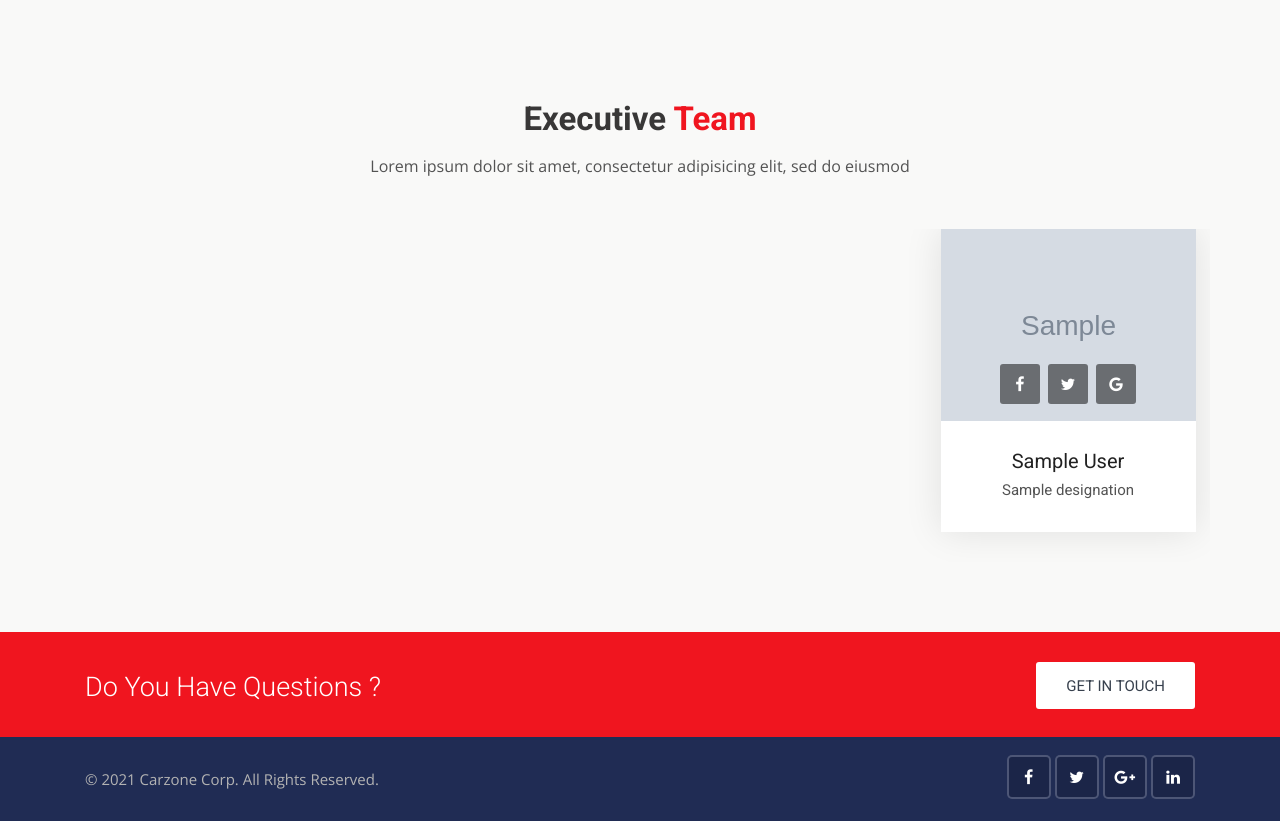
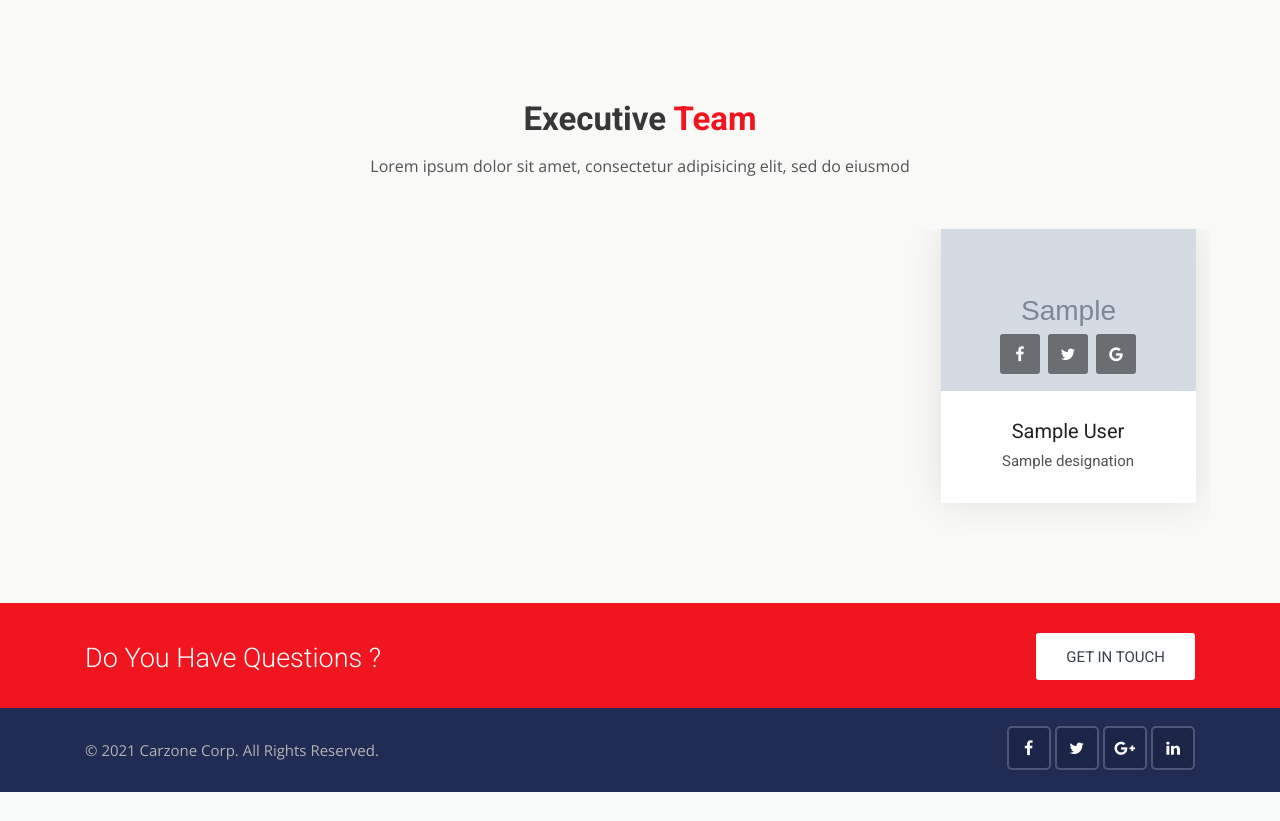
Before and after one commit to dnp176/Carzon_Django_Project, a Django app: template templates/pages/home.html in a window 1280 px wide. Shown: the part 2395-3216 px from the top of the page. After the commit the page ends 3187 px from the top, so only its background shows below. Run offline with Django 3.2, Linux system fonts and the light colour scheme; tables that the repository leaves empty hold one stand-in row (values such as "Sample post"); the template is opened without the code that fills it: values that come from a table or form of the project are taken from there, most other values are stand-ins (such as "Sample title", 1, 10 or a date in 2020); grey boxes marked "Sample" are stand-in pictures; some libraries are stand-ins or nearby versions.

Commit message:
fix alignment for team front-end part

```diff
--- a/templates/pages/home.html
+++ b/templates/pages/home.html
@@ -312,7 +312,7 @@
                     <div class="team-1">
                         <div class="photo">
                             <a href="#">
-                                <img src="{{team.photo.url}}" alt="team-1" class="img-fluid">
+                                <img src="{{team.photo.url}}" alt="team-1" class="img-fluid" style="min-height:162px; max-height:162px;">
                             </a>
                             <div class="social-list clearfix">
                                 <a href="{{team.facebook_link}}" class="facebook-bg"><i class="fa fa-facebook"></i></a>
```
